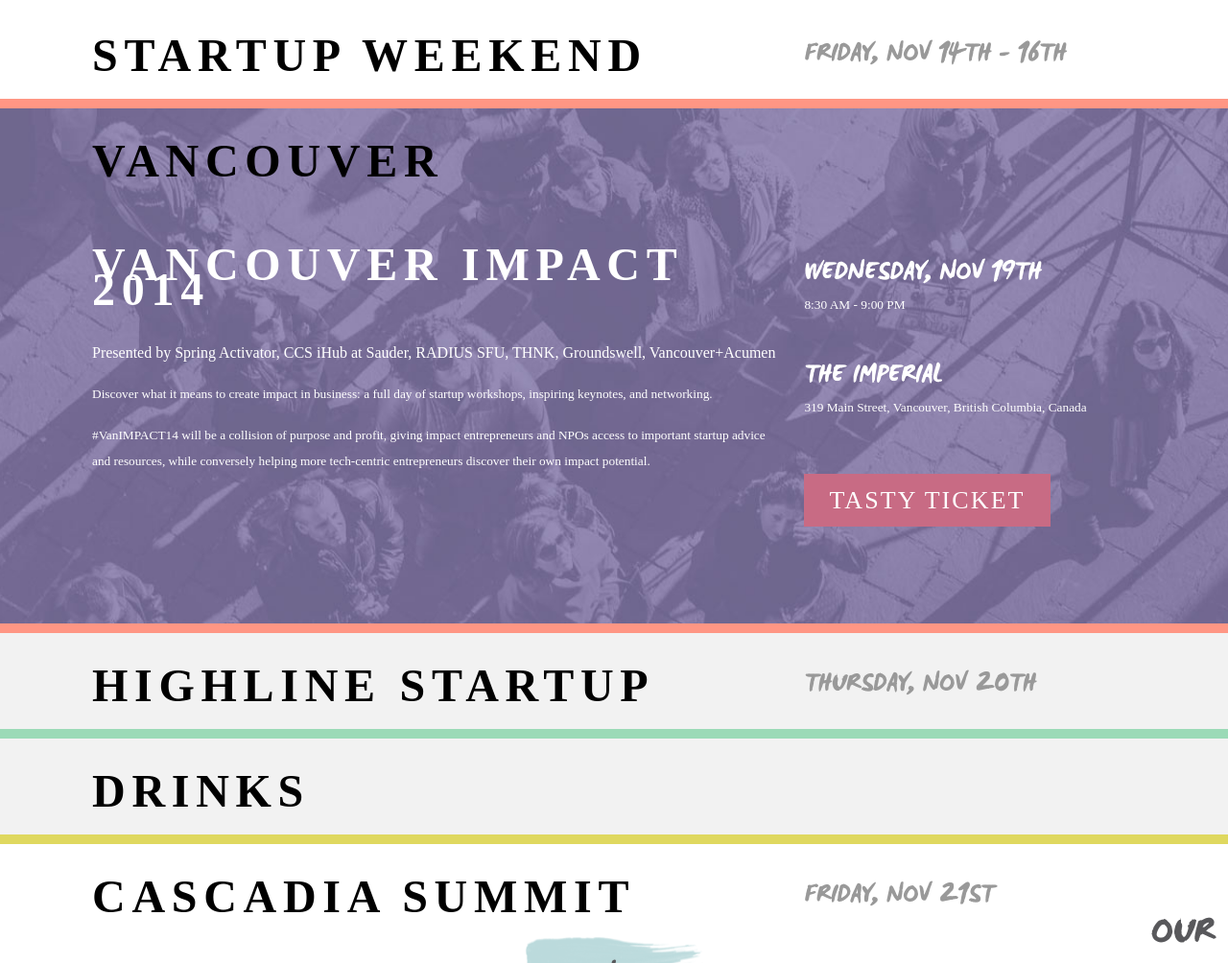
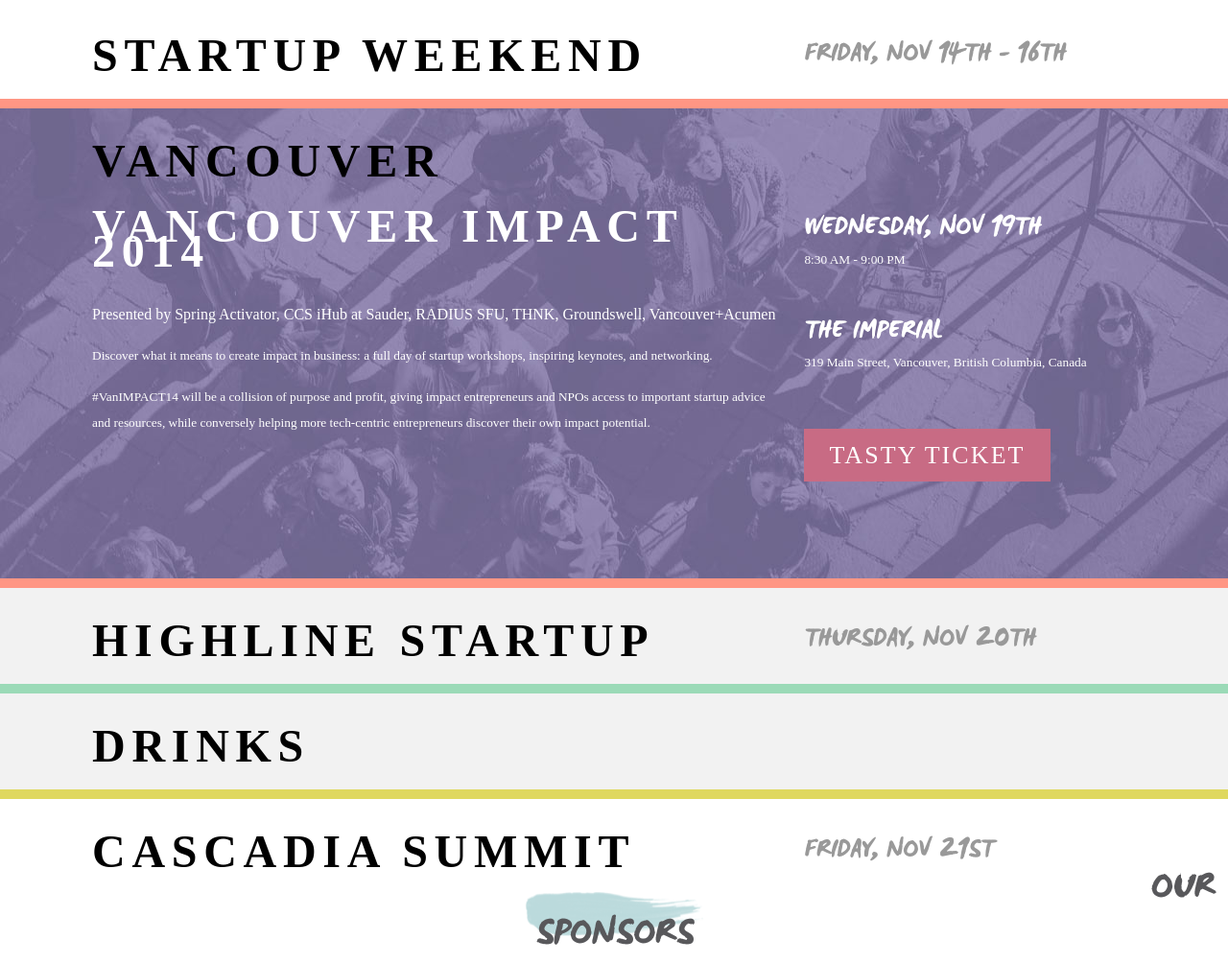
Before and after one commit to PixelCrafters/StartupWeekVancouver, a website: page index.html in a window 1280 px wide. Shown: the part 1014-2018 px from the top of the page at 96% size. Drawn offline with Linux system fonts and the light colour scheme.

Commit message:
Added footer copyright text and aligned featured events .content content

```diff
--- a/index.html
+++ b/index.html
@@ -150,7 +150,7 @@
           <i class='icon-SWV'></i>
         </div>
         <div>
-          <small>© Startup Week Vancouver</small>
+          <small>&copy; 2014 Startup Weekend Vancouver</small>
         </div>
       </div>
     </section>
--- a/styles/style.scss
+++ b/styles/style.scss
@@ -239,6 +239,13 @@
         border-bottom: 10px solid $red;
         box-sizing: border-box;
 
+        h5:first-child {
+          margin-top: 0;
+        }
+        h2:first-child {
+          margin-top: 0;
+        }
+
         h5 {
           margin-bottom: 0;
         }
```
Also changed, not shown: build/style.css, 1 other file.
